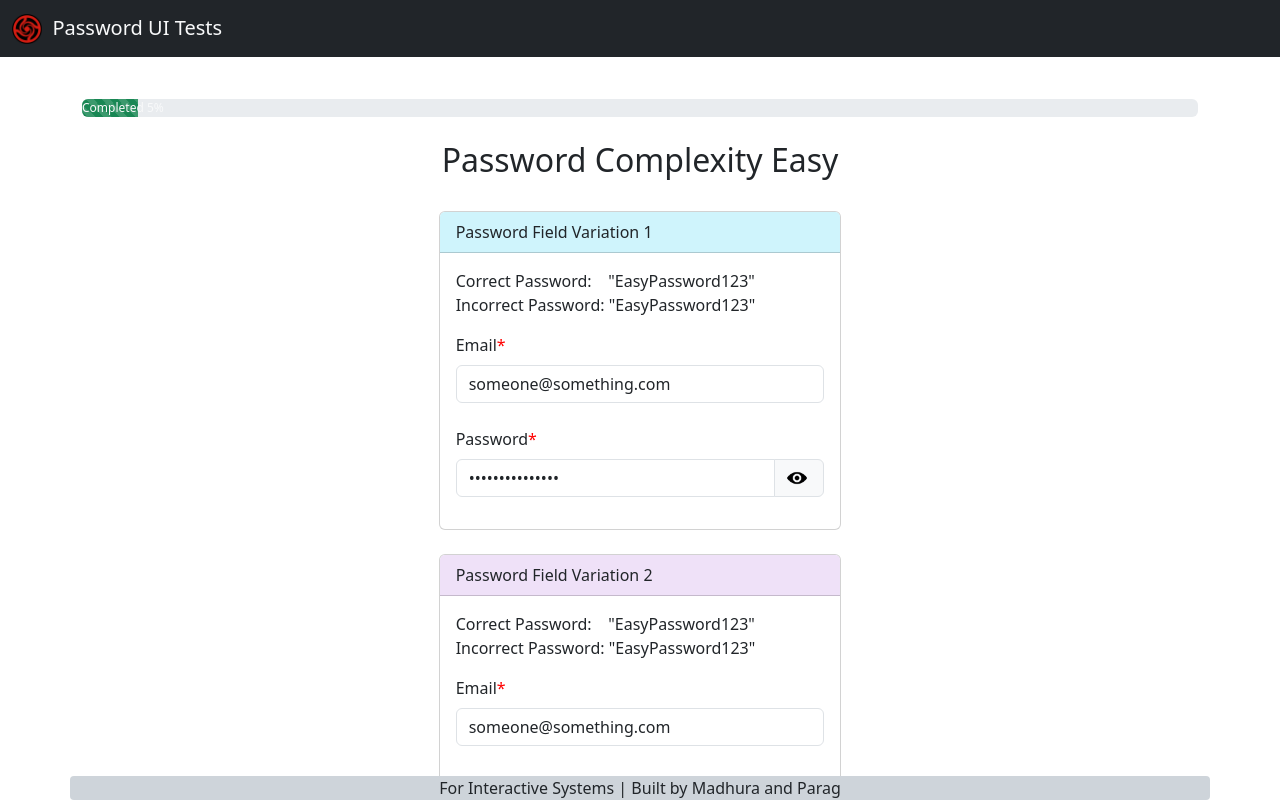
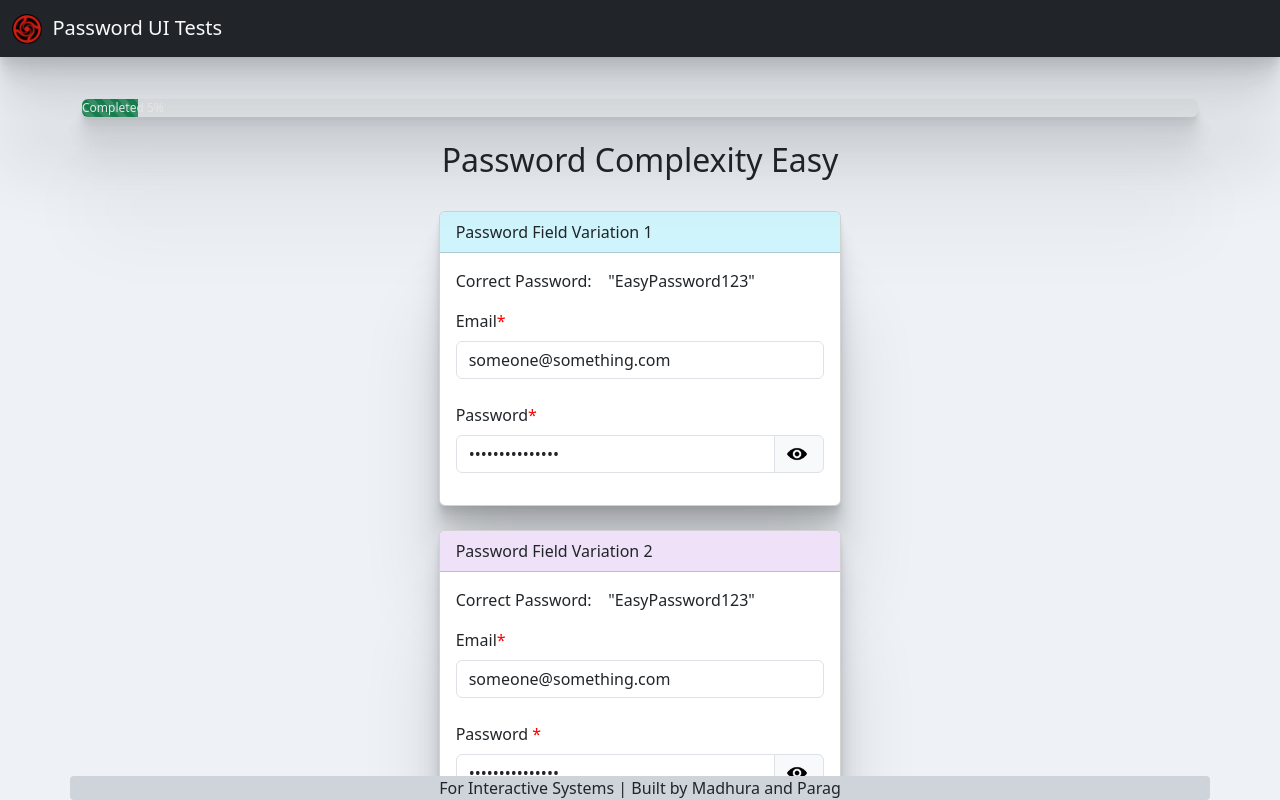
Before and after one commit to ParagNirwan/Password-UI-Tests, a React (Vite) app: page / in a window 1280 px wide. Both pictures are taken after a click on the button "Begin Testing". Shown: the top 800 px of the page. Built offline with nearby package versions, Linux system fonts and the light colour scheme.

Commit message:
Simplified Things

```diff
--- a/src/components/End.tsx
+++ b/src/components/End.tsx
@@ -1,5 +1,5 @@
 import { useState } from "react";
-
+import "./main.css";
 function End() {
   const [catImage, setCatImage] = useState("");
 
@@ -36,7 +36,7 @@ function End() {
           <img
             src={catImage || "https://placekitten.com/300/200"}
             alt="Random Feline"
-            className="img-fluid rounded"
+            className="img-fluid rounded box"
           />
         </div>
       </div>
--- a/src/components/Instructions.tsx
+++ b/src/components/Instructions.tsx
@@ -29,7 +29,7 @@ function Rules({ onBeginTesting }: RulesProps) {
   return (
     <div className="container">
       <br />
-      <div className="card">
+      <div className="card box">
         <div className="card-header bg-warning-subtle text-dark">
           Instructions for the tests.
         </div>
@@ -45,7 +45,7 @@ function Rules({ onBeginTesting }: RulesProps) {
             </ul>
           </span>
           <div className="text-center">
-            <button className="btn btn-primary" onClick={onBeginTesting}>
+            <button className="btn btn-primary box" onClick={onBeginTesting}>
               Begin Testing
             </button>
           </div>
--- a/src/components/Navbar.tsx
+++ b/src/components/Navbar.tsx
@@ -1,6 +1,7 @@
+import "./main.css";
 function Navbar() {
   return (
-    <nav className="navbar navbar-expand-lg bg-dark fixed-top">
+    <nav className="navbar navbar-expand-lg bg-dark fixed-top box">
       <div className="container-fluid">
         <a className="navbar-brand text-light" href="/">
           <img
--- a/src/components/PasswordField.tsx
+++ b/src/components/PasswordField.tsx
@@ -1,6 +1,7 @@
 import { ChangeEvent, SetStateAction, useState } from "react";
 import ProgressBar from "./ProgressBar";
 import "./PasswordField.css";
+import "./main.css";
 import { useAppContext } from "./AppContext";
 interface RulesProps {
   onEndTesting: () => void;
@@ -44,7 +45,7 @@ function PasswordField({ onEndTesting }: RulesProps) {
   const [totalDeletionCount1, setTotalDeletionCount1] = useState(0);
   const [totalDeletionCount2, setTotalDeletionCount2] = useState(0);
   const [topFieldNumber, setTopFieldNumber] = useState(1);
-  const [bottomFieldNumber, setBottomFieldNumber] = useState(2);
+  //const [bottomFieldNumber, setBottomFieldNumber] = useState(2);
   const [progress, setProgress] = useState(5);
   const [complexity, setComplexity] = useState("Easy");
 
@@ -127,7 +128,7 @@ function PasswordField({ onEndTesting }: RulesProps) {
           setComplexity("Medium");
           setProgress(progress + 30);
           setTopFieldNumber(3);
-          setBottomFieldNumber(4);
+          //setBottomFieldNumber(4);
           setSaved({
             ...saved,
             dc1: totalDeletionCount1,
@@ -153,7 +154,7 @@ function PasswordField({ onEndTesting }: RulesProps) {
           setComplexity("Hard");
           setProgress(progress + 30);
           setTopFieldNumber(5);
-          setBottomFieldNumber(6);
+          //setBottomFieldNumber(6);
           setSaved({
             ...saved,
             dc3: totalDeletionCount1,
@@ -215,14 +216,13 @@ function PasswordField({ onEndTesting }: RulesProps) {
         <h2 className="text-center">Password Complexity {complexity}</h2>
         <br />
 
-        <div className="card">
+        <div className="card box">
           <div className="card-header bg-info-subtle">
             Password Field Variation 1
           </div>
           <div className="card-body">
             <p className="card-text">
               Correct Password: &nbsp; &nbsp;"{samplePasswords[topFieldNumber]}"{" "}
-              <br /> Incorrect Password: "{wrongPasswords[topFieldNumber]}"
             </p>
             <div>
               <label htmlFor="email" className="form-label required">
@@ -272,14 +272,13 @@ function PasswordField({ onEndTesting }: RulesProps) {
         </div>
         <br />
 
-        <div className="card">
+        <div className="card box">
           <div className="card-header bg-purp-subtle">
             Password Field Variation 2
           </div>
           <div className="card-body">
             <p className="card-text">
               Correct Password: &nbsp; &nbsp;"{samplePasswords[topFieldNumber]}"{" "}
-              <br /> Incorrect Password: "{wrongPasswords[bottomFieldNumber]}"
             </p>
             <label htmlFor="email2" className="form-label required">
               Email
@@ -343,7 +342,7 @@ function PasswordField({ onEndTesting }: RulesProps) {
         <br />
 
         <div className="text-center">
-          <a href="#" className="btn btn-primary" onClick={handleNextClick}>
+          <a href="#" className="btn btn-primary box" onClick={handleNextClick}>
             Next
           </a>
         </div>
--- a/src/components/ProgressBar.tsx
+++ b/src/components/ProgressBar.tsx
@@ -6,7 +6,7 @@ function ProgressBar({ progress }: ProgressBarProps) {
     <div className="container">
       <br />
       <div
-        className="progress"
+        className="progress box"
         role="progressbar"
         aria-label="Example 20px high"
         style={{ height: "18px" }}
--- a/src/components/Questionnaire.tsx
+++ b/src/components/Questionnaire.tsx
@@ -4,6 +4,7 @@ import config from "../../config";
 import "./Questionnaire.css";
 import firebase from "firebase/compat/app";
 import "firebase/compat/database";
+import "./main.css";
 interface QuestionnaireProps {
   onFinish: () => void;
 }
@@ -67,7 +68,7 @@ const Questionnaire: React.FC<QuestionnaireProps> = ({ onFinish }) => {
 
   return (
     <div className="container col-lg-6 col-md-6">
-      <div className="card">
+      <div className="card box">
         <div className="card-header bg-success-subtle text-dark">
           Questionnaire
         </div>
@@ -167,7 +168,7 @@ const Questionnaire: React.FC<QuestionnaireProps> = ({ onFinish }) => {
           <center>
             <div className="form-group">
               <button
-                className="btn bg-success text-light"
+                className="btn bg-success text-light box"
                 onClick={handleFinish}
               >
                 Finish
--- /dev/null
+++ b/src/components/main.css
@@ -0,0 +1,6 @@
+.box {
+  box-shadow: 0 2.8px 2.2px rgba(0, 0, 0, 0.034),
+    0 6.7px 5.3px rgba(0, 0, 0, 0.048), 0 12.5px 10px rgba(0, 0, 0, 0.06),
+    0 22.3px 17.9px rgba(0, 0, 0, 0.072), 0 41.8px 33.4px rgba(0, 0, 0, 0.086),
+    0 100px 80px rgba(0, 0, 0, 0.12);
+}
--- a/src/index.css
+++ b/src/index.css
@@ -2,3 +2,6 @@
   content: "*";
   color: red;
 }
+body {
+  background: #eef2f7;
+}
```
